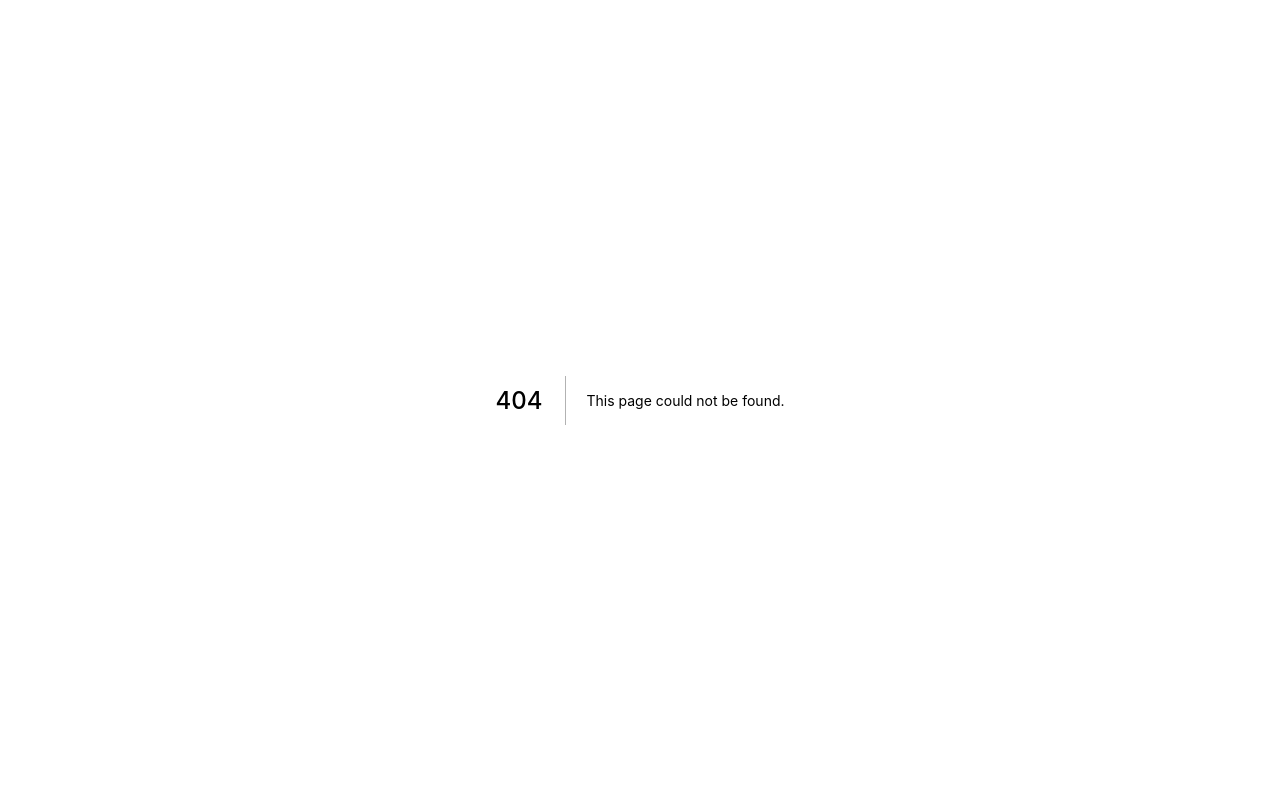
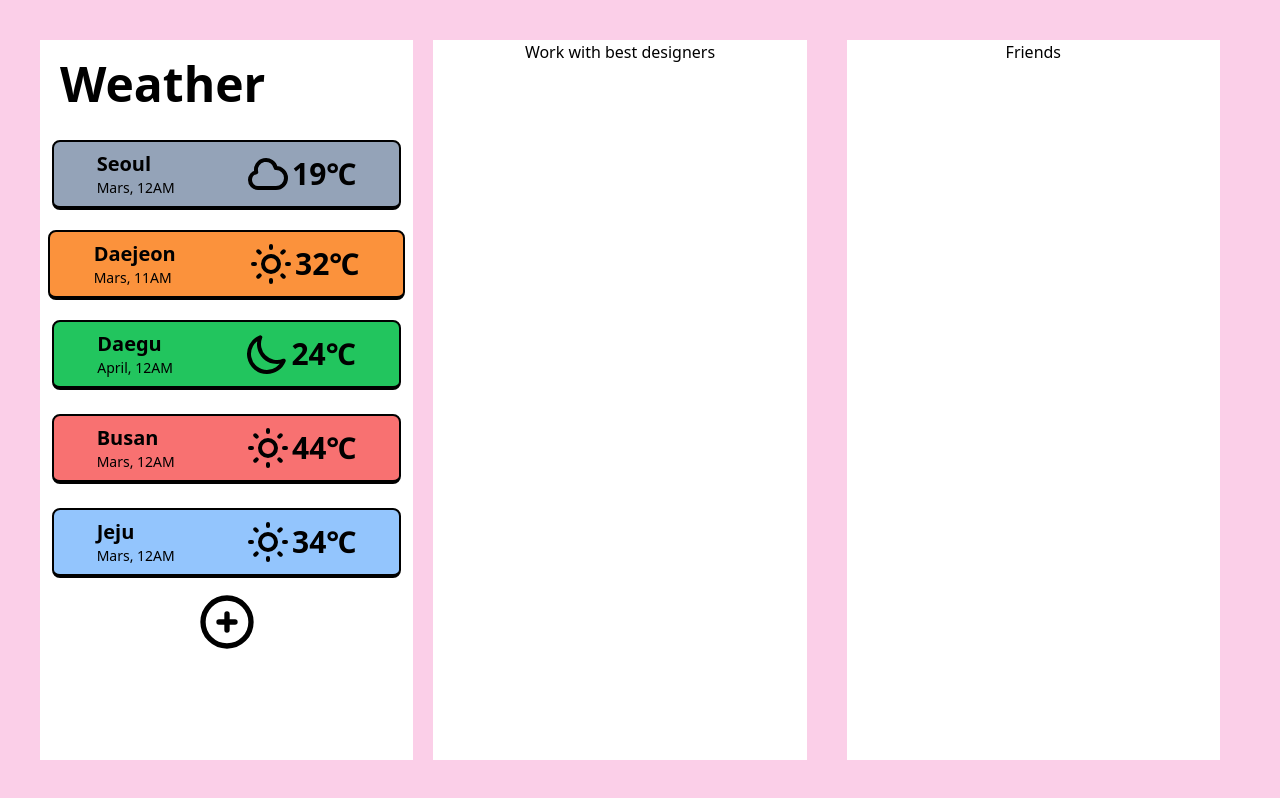
Before and after one commit to jiji-hoon96/codec, a Next.js app: page /toy in a window 1280 px wide. Before the commit this address had no page. Built offline with nearby package versions, Linux system fonts and the light colour scheme.

Commit message:
5. weather 화면 마무리

```diff
--- /dev/null
+++ b/pages/toy/index.tsx
@@ -0,0 +1,76 @@
+import type { NextPage } from "next";
+
+
+
+
+
+const Toy: NextPage = () => {
+  return (
+    <div className="bg-pink-200 w-full h-screen flex items-center justify-items-center p-10">
+        <div className="bg-white flex-1 mw-1 h-full flex flex-col">
+            <div className="font-bold text-5xl p-5">Weather</div>
+            <div className="border-2 border-black border-b-4 rounded-lg p-2 m-3 flex justify-around bg-slate-400">
+                <div className="flex-col">
+                    <h1 className="font-bold text-xl">Seoul</h1>
+                    <h3 className="text-sm">Mars, 12AM</h3>
+                </div>
+                <div className="flex items-center">
+                    <svg className="w-12 h-12" fill="none" stroke="currentColor" viewBox="0 0 24 24" xmlns="http://www.w3.org/2000/svg"><path stroke-linecap="round" stroke-linejoin="round" stroke-width="2" d="M3 15a4 4 0 004 4h9a5 5 0 10-.1-9.999 5.002 5.002 0 10-9.78 2.096A4.001 4.001 0 003 15z"></path></svg>
+                    <h1 className="font-bold text-3xl">19℃</h1>
+                </div>
+            </div>
+            <div className="border-2 border-black border-b-4 rounded-lg p-2 m-2 flex justify-around bg-orange-400">
+                <div className="flex-col">
+                    <h1 className="font-bold text-xl">Daejeon</h1>
+                    <h3 className="text-sm">Mars, 11AM</h3>
+                </div>
+                <div className="flex items-center">
+                <svg className="w-12 h-12" fill="none" stroke="currentColor" viewBox="0 0 24 24" xmlns="http://www.w3.org/2000/svg"><path stroke-linecap="round" stroke-linejoin="round" stroke-width="2" d="M12 3v1m0 16v1m9-9h-1M4 12H3m15.364 6.364l-.707-.707M6.343 6.343l-.707-.707m12.728 0l-.707.707M6.343 17.657l-.707.707M16 12a4 4 0 11-8 0 4 4 0 018 0z"></path></svg>
+                    <h1 className="font-bold text-3xl">32℃</h1>
+                </div>
+            </div>
+            <div className="border-2 border-black border-b-4 rounded-lg p-2 m-3 flex justify-around bg-green-500">
+                <div className="flex-col">
+                    <h1 className="font-bold text-xl">Daegu</h1>
+                    <h3 className="text-sm">April, 12AM</h3>
+                </div>
+                <div className="flex items-center">
+                <svg className="w-12 h-12" fill="none" stroke="currentColor" viewBox="0 0 24 24" xmlns="http://www.w3.org/2000/svg"><path stroke-linecap="round" stroke-linejoin="round" stroke-width="2" d="M20.354 15.354A9 9 0 018.646 3.646 9.003 9.003 0 0012 21a9.003 9.003 0 008.354-5.646z"></path></svg>
+                    <h1 className="font-bold text-3xl">24℃</h1>
+                </div>
+            </div>
+            <div className="border-2 border-black border-b-4 rounded-lg p-2 m-3 flex justify-around bg-red-400">
+                <div className="flex-col">
+                    <h1 className="font-bold text-xl">Busan</h1>
+                    <h3 className="text-sm">Mars, 12AM</h3>
+                </div>
+                <div className="flex items-center">
+                <svg className="w-12 h-12" fill="none" stroke="currentColor" viewBox="0 0 24 24" xmlns="http://www.w3.org/2000/svg"><path stroke-linecap="round" stroke-linejoin="round" stroke-width="2" d="M12 3v1m0 16v1m9-9h-1M4 12H3m15.364 6.364l-.707-.707M6.343 6.343l-.707-.707m12.728 0l-.707.707M6.343 17.657l-.707.707M16 12a4 4 0 11-8 0 4 4 0 018 0z"></path></svg>
+                    <h1 className="font-bold text-3xl">44℃</h1>
+                </div>
+            </div>
+            <div className="border-2 border-black border-b-4 rounded-lg p-2 m-3 flex justify-around bg-blue-300">
+                <div className="flex-col">
+                    <h1 className="font-bold text-xl">Jeju</h1>
+                    <h3 className="text-sm">Mars, 12AM</h3>
+                </div>
+                <div className="flex items-center">
+                <svg className="w-12 h-12" fill="none" stroke="currentColor" viewBox="0 0 24 24" xmlns="http://www.w3.org/2000/svg"><path stroke-linecap="round" stroke-linejoin="round" stroke-width="2" d="M12 3v1m0 16v1m9-9h-1M4 12H3m15.364 6.364l-.707-.707M6.343 6.343l-.707-.707m12.728 0l-.707.707M6.343 17.657l-.707.707M16 12a4 4 0 11-8 0 4 4 0 018 0z"></path></svg>
+                    <h1 className="font-bold text-3xl">34℃</h1>
+                </div>
+            </div>
+            <div className="flex justify-center mh-4">
+                <svg className="w-16 h-16" fill="none" stroke="currentColor" viewBox="0 0 24 24" xmlns="http://www.w3.org/2000/svg"><path stroke-linecap="round" stroke-linejoin="round" stroke-width="2" d="M12 9v3m0 0v3m0-3h3m-3 0H9m12 0a9 9 0 11-18 0 9 9 0 0118 0z"></path></svg>
+            </div>
+        </div>
+        <div className="bg-white flex-1 m-5 h-full flex justify-center">
+            <h1>Work with best designers</h1>
+        </div>
+        <div className="bg-white flex-1 m-5 h-full flex justify-center">
+            <h1>Friends</h1>
+        </div>
+    </div>
+  );
+};
+
+export default Toy;
```
Also changed, not shown: 1 other file (tests, documents, lock files or other folders).
